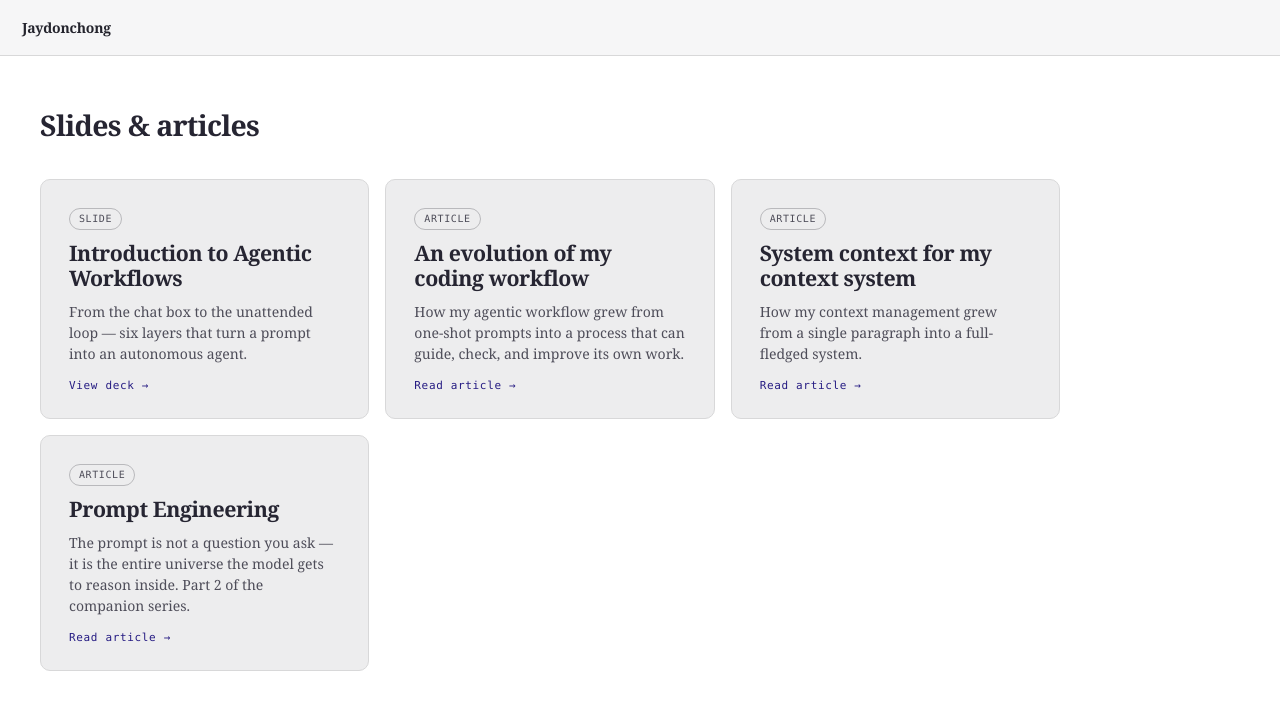
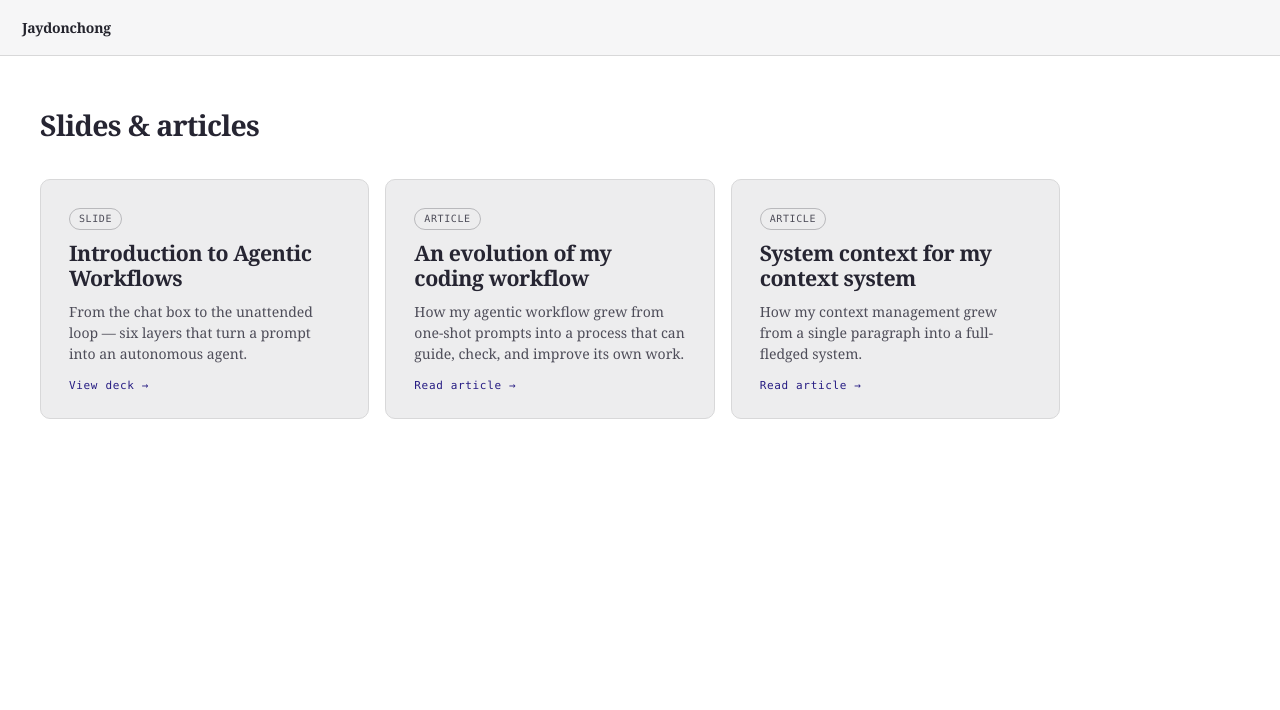
Before and after one commit to Jaydonchong/blog, a React (Vite) app: page /#/slides in a window 1280 px wide. Shown: the top 710 px of the page. Built offline with nearby package versions, Linux system fonts and the light colour scheme.

Commit message:
Hide prompt engineering article

```diff
--- a/src/content/topics/index.js
+++ b/src/content/topics/index.js
@@ -1,8 +1,8 @@
 import AgentsAndHowToUseThemDeck from './AgentsAndHowToUseThem/AgentsAndHowToUseThemDeck.jsx'
-import { ARTICLES as agentsAndHowToUseThemArticles } from './AgentsAndHowToUseThem/AgentsAndHowToUseThemArticle.jsx'
 
 export const TOPICS = [
   AgentsAndHowToUseThemDeck,
 ]
 
-export const ARTICLES = [...agentsAndHowToUseThemArticles]
+// Prompt Engineering is temporarily hidden; its metadata and Markdown remain in the topic folder.
+export const ARTICLES = []
```
